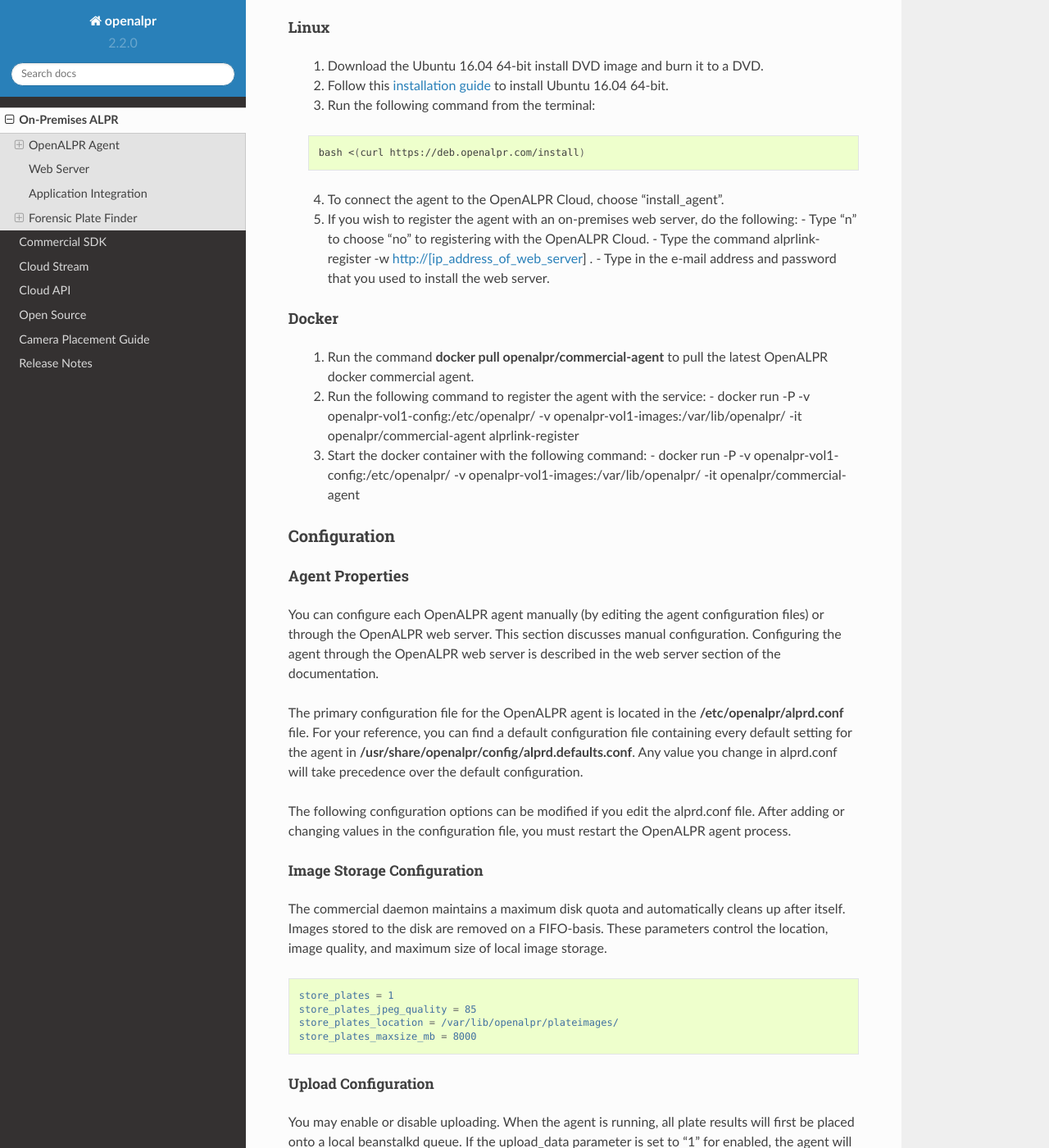
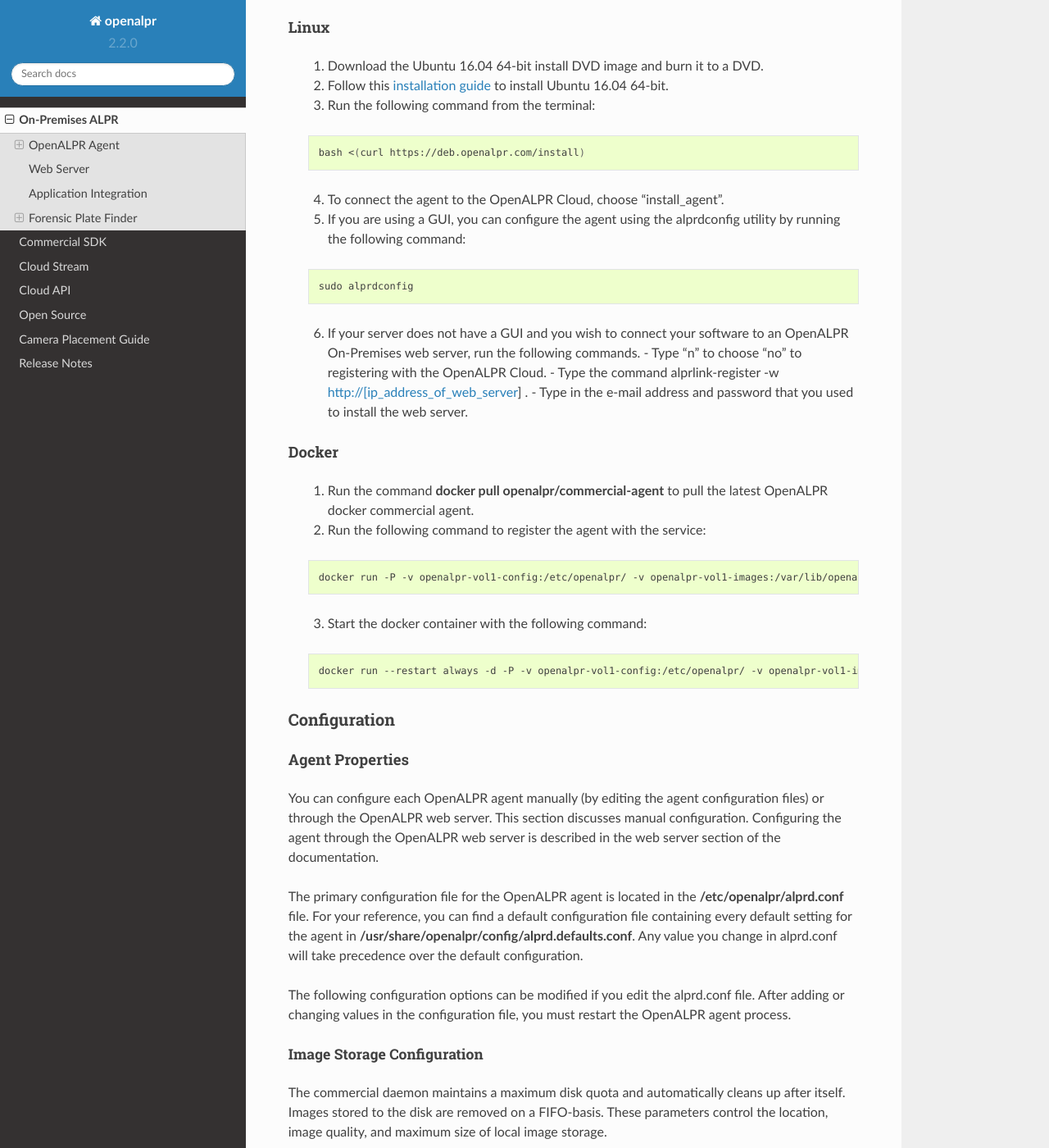
Before and after one commit to openalpr/doc, a Sphinx documentation site: the page built from source/on_premises.rst, in a window 1280 px wide and 1400 px high, scrolled down 2478 px. Shown: the whole window at 82% size. Built offline with Sphinx 7.4.7 and the Read the Docs theme 2.0.0, drawn with Linux system fonts in a browser that asks for light colours.

Commit message:
Updated onpremises

```diff
--- a/source/on_premises.rst
+++ b/source/on_premises.rst
@@ -84,10 +84,17 @@
 
 
   4. To connect the agent to the OpenALPR Cloud, choose "install_agent".
-  5. If you wish to register the agent with an on-premises web server, do the following:
+  5. If you are using a GUI, you can configure the agent using the alprdconfig utility by running the following command:
+
+  .. code-block:: bash
+
+    sudo alprdconfig
+
+  6. If your server does not have a GUI and you wish to connect your software to an OpenALPR On-Premises web server, run the following commands.
      - Type "n" to choose "no" to registering with the OpenALPR Cloud.
      - Type the command alprlink-register -w http://[ip_address_of_web_server] .
      - Type in the e-mail address and password that you used to install the web server.
+
 
 
 Docker
@@ -95,11 +102,16 @@
 
   1. Run the command **docker pull openalpr/commercial-agent** to pull the latest OpenALPR docker commercial agent.
   2. Run the following command to register the agent with the service:
-     - docker run -P -v openalpr-vol1-config:/etc/openalpr/ -v openalpr-vol1-images:/var/lib/openalpr/ -it openalpr/commercial-agent alprlink-register
+
+  .. code-block:: bash
+
+      docker run -P -v openalpr-vol1-config:/etc/openalpr/ -v openalpr-vol1-images:/var/lib/openalpr/ -it openalpr/commercial-agent alprlink-register
 
   3. Start the docker container with the following command:
-     - docker run -P -v openalpr-vol1-config:/etc/openalpr/ -v openalpr-vol1-images:/var/lib/openalpr/ -it openalpr/commercial-agent
 
+  .. code-block:: bash
+
+      docker run --restart always -d -P -v openalpr-vol1-config:/etc/openalpr/ -v openalpr-vol1-images:/var/lib/openalpr/ -it openalpr/commercial-agent
 
 .. _commercial_config_options:
 
@@ -285,7 +297,7 @@
 Windows
 .........
 
-Download and run the `OpenALPR Forensic Plate Finder Installer <http://deb.openalpr.com/windows-forensic/openalpr-forensic-latest.exe>`_.
+Download and run the `OpenALPR Forensic Plate Finder Installer <https://deb.openalpr.com/windows-forensic/openalpr-forensic-latest.exe>`_.
 
 After the software is installed, the Forensic Plate Finder will be located in the install directory and as a Windows shortcut on the start menu.
 
```
